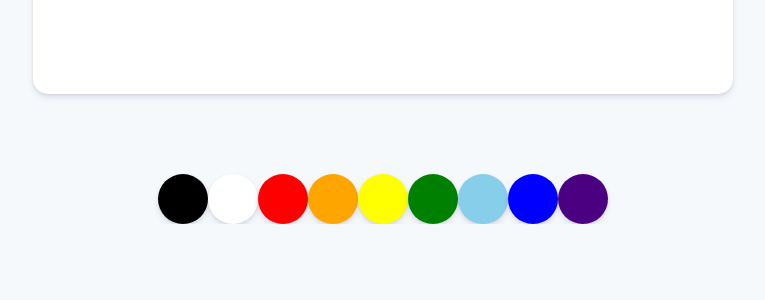
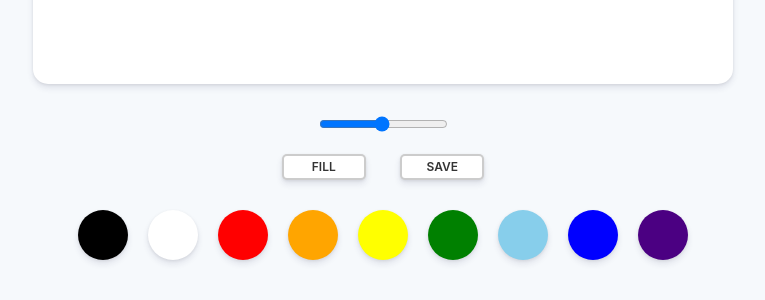
Before and after one commit to rsl150101/vanilla_js_paintbrush, a plain HTML site: page index.html in a window 1280 px wide. Shown: the part 656-956 px from the top of the page, without its empty margins (257-1022 px from the left). Before the commit the page ends 880 px from the top, so only its background shows below. Drawn offline with Linux system fonts and the light colour scheme.

Commit message:
frame completion
added html css

```diff
--- a/index.html
+++ b/index.html
@@ -10,6 +10,20 @@
   <body>
     <canvas id="jsCanvas" class="canvas"></canvas>
     <div class="controls">
+      <div class="controls__range">
+        <input
+          type="range"
+          id="jsRange"
+          min="0.1"
+          max="5.0"
+          value="2.5"
+          step="0.1"
+        />
+      </div>
+      <div class="controls__btns">
+        <button id="jsMode">Fill</button>
+        <button id="jsSave">Save</button>
+      </div>
       <div class="controls__colors" id="jsColors">
         <div class="controls__color" style="background-color: black"></div>
         <div class="controls__color" style="background-color: white"></div>
--- a/style.css
+++ b/style.css
@@ -7,7 +7,7 @@ body {
   display: flex;
   flex-direction: column;
   align-items: center;
-  padding-top: 50px;
+  padding: 40px 0;
 }
 
 .canvas {
@@ -19,9 +19,40 @@ body {
 }
 
 .controls {
-  margin-top: 80px;
+  margin-top: 30px;
+  display: flex;
+  flex-direction: column;
+  align-items: center;
 }
 
+.controls .controls__range {
+  margin-bottom: 20px;
+}
+
+.controls .controls__btns {
+  margin-bottom: 30px;
+}
+
+.controls__btns button {
+  all: unset;
+  cursor: pointer;
+  background-color: white;
+  padding: 5px 0;
+  width: 80px;
+  text-align: center;
+  border-radius: 5px;
+  box-shadow: 0 4px 6px rgba(50, 50, 93, 0.11), 0 1px 3px rgba(0, 0, 0, 0.08);
+  border: 2px solid rgba(0, 0, 0, 0.2);
+  color: rgba(0, 0, 0, 0.8);
+  margin: 0 15px;
+  text-transform: uppercase;
+  font-weight: 600;
+  font-size: 12px;
+}
+
+.controls__btns button:active {
+  transform: scale(0.98);
+}
 .controls__colors {
   display: flex;
 }
@@ -32,4 +63,5 @@ body {
   border-radius: 50%;
   box-shadow: 0 4px 6px rgba(50, 50, 93, 0.11), 0 1px 3px rgba(0, 0, 0, 0.08);
   cursor: pointer;
+  margin: 0 10px;
 }
```
